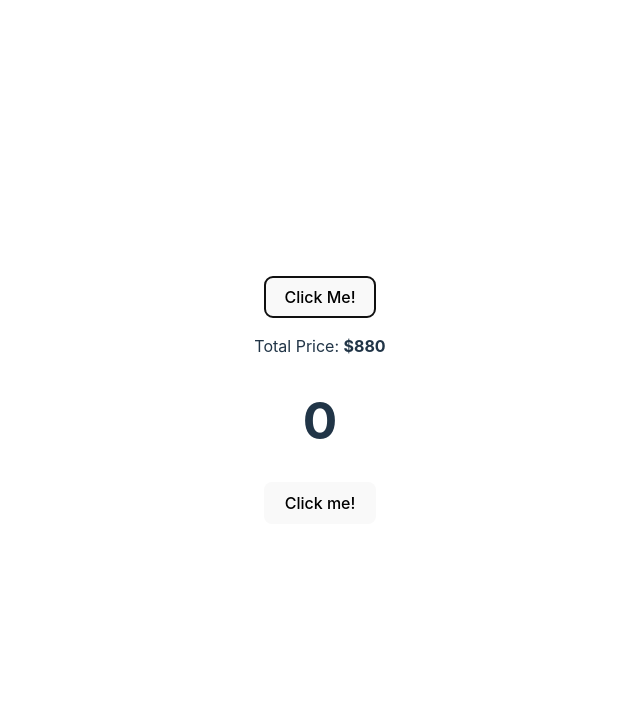
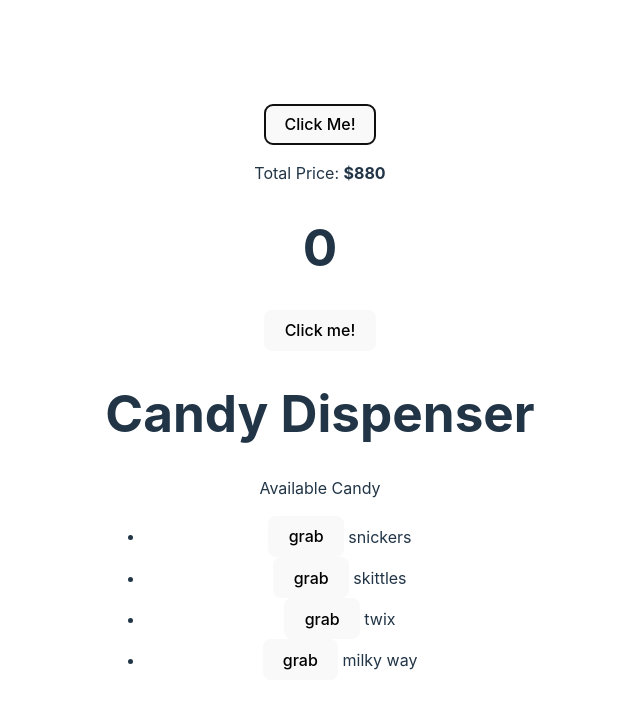
Before and after one commit to oguzhan-ulutas/learn-next-js, a React (Vite) app in the folder my-first-react-app/: page / in a window 1280 px wide. Shown: the top 708 px of the page, without its empty margins (320-960 px from the left). Built offline with nearby package versions, Linux system fonts and the light colour scheme.

Commit message:
Add counter

```diff
--- a/my-first-react-app/src/App.jsx
+++ b/my-first-react-app/src/App.jsx
@@ -5,6 +5,7 @@ import "./App.css";
 import ButtonComponent from "./components/ButtonComponent";
 import Cart from "./components/Cart";
 import Counter from "./components/Counter";
+import CandyDispenser from "./components/CandyDispenser";
 
 const onRender = (
   id, // Profiler ID
@@ -36,6 +37,10 @@ function App() {
       <Profiler id="Counter" onRender={onRender}>
         <Counter />
       </Profiler>
+
+      <Profiler id="Candy" onRender={onRender}>
+        <CandyDispenser />
+      </Profiler>
     </>
   );
 }
--- a/my-first-react-app/src/components/Button2.jsx
+++ b/my-first-react-app/src/components/Button2.jsx
@@ -4,10 +4,11 @@ const Button2 = memo(({ children, onClick }) => {
   console.log("rendered");
   let i = 0;
 
-  const ITERATION_COUNT = 10000;
+  const ITERATION_COUNT = 5;
 
   while (i < ITERATION_COUNT) {
     i += 1;
+    console.log(i);
   }
 
   return (
--- /dev/null
+++ b/my-first-react-app/src/components/CandyDispenser.jsx
@@ -0,0 +1,33 @@
+import React from "react";
+
+function CandyDispenser() {
+  const initialCandies = ["snickers", "skittles", "twix", "milky way"];
+  const [candies, setCandies] = React.useState(initialCandies);
+  const dispense = (candy) => {
+    setCandies((allCandies) => allCandies.filter((c) => c !== candy));
+  };
+
+  const dispenseCallback = React.useCallback(dispense, []);
+  return (
+    <div>
+      <h1>Candy Dispenser</h1>
+      <div>
+        <div>Available Candy</div>
+        {candies.length === 0 ? (
+          <button onClick={() => setCandies(initialCandies)}>refill</button>
+        ) : (
+          <ul>
+            {candies.map((candy) => (
+              <li key={candy}>
+                <button onClick={() => dispenseCallback(candy)}>grab</button>{" "}
+                {candy}
+              </li>
+            ))}
+          </ul>
+        )}
+      </div>
+    </div>
+  );
+}
+
+export default CandyDispenser;
--- a/my-first-react-app/src/components/Counter.jsx
+++ b/my-first-react-app/src/components/Counter.jsx
@@ -1,12 +1,12 @@
-import { useState } from "react";
+import { useCallback, useState } from "react";
 import Button2 from "./Button2";
 
 function Counter() {
   const [count, setCount] = useState(0);
 
-  const handleClick = () => {
+  const handleClick = useCallback(() => {
     setCount((prevState) => prevState + 1);
-  };
+  }, []);
 
   return (
     <div>
```
